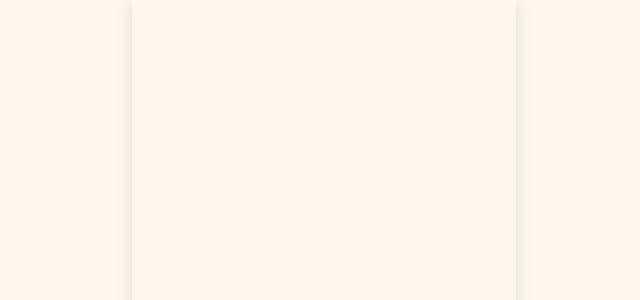
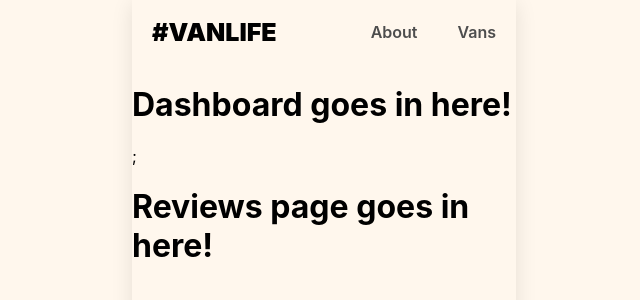
Before and after one commit to ehsanmehrali/vanlife, a React (Vite) app: page /host/reviews in a window 1280 px wide. Before the commit this address had no page. Shown: the top 300 px of the page, without its empty margins (316-956 px from the left). Built offline with nearby package versions, Linux system fonts and the light colour scheme; what miragejs would draw is missing.

Commit message:
Add host's Dashboard, Income and Reviews routes.

```diff
--- a/src/App.jsx
+++ b/src/App.jsx
@@ -5,6 +5,9 @@
 import Vans from "./pages/Vans";
 import VanDetail from "./pages/VanDetail";
 import Layout from "./components/Layout";
+import Dashboard from "./pages/Host/Dashboard";
+import Income from "./pages/Host/Income";
+import Reviews from "./pages/Host/Reviews";
 
 export default function App() {
   return (
@@ -15,6 +18,10 @@
           <Route path="/about" element={<About />} />
           <Route path="/vans" element={<Vans />} />
           <Route path="/vans/:id" element={<VanDetail />} />
+          <Route path="/host" element={<Dashboard />}>
+            <Route path="/host/income" element={<Income />} />
+            <Route path="/host/reviews" element={<Reviews />} />
+          </Route>
         </Route>
       </Routes>
     </BrowserRouter>
--- a/src/index.css
+++ b/src/index.css
@@ -248,8 +248,8 @@
   text-decoration: none;
 }
 
-.van-detail-container .back-button:visited {
-}
+/* .van-detail-container .back-button:visited {
+} */
 
 .van-detail-container .back-button span {
   text-decoration: underline;
--- /dev/null
+++ b/src/pages/Host/Dashboard.jsx
@@ -0,0 +1,11 @@
+import React from "react";
+import { Outlet } from "react-router-dom";
+
+export default function Dashboard() {
+  return (
+    <>
+      <h1>Dashboard goes in here!</h1>;
+      <Outlet />
+    </>
+  );
+}
--- /dev/null
+++ b/src/pages/Host/Income.jsx
@@ -0,0 +1,5 @@
+import React from "react";
+
+export default function Income() {
+  return <h1>Income page goes in here!</h1>;
+}
--- /dev/null
+++ b/src/pages/Host/Reviews.jsx
@@ -0,0 +1,5 @@
+import React from "react";
+
+export default function Reviews() {
+  return <h1>Reviews page goes in here!</h1>;
+}
```
